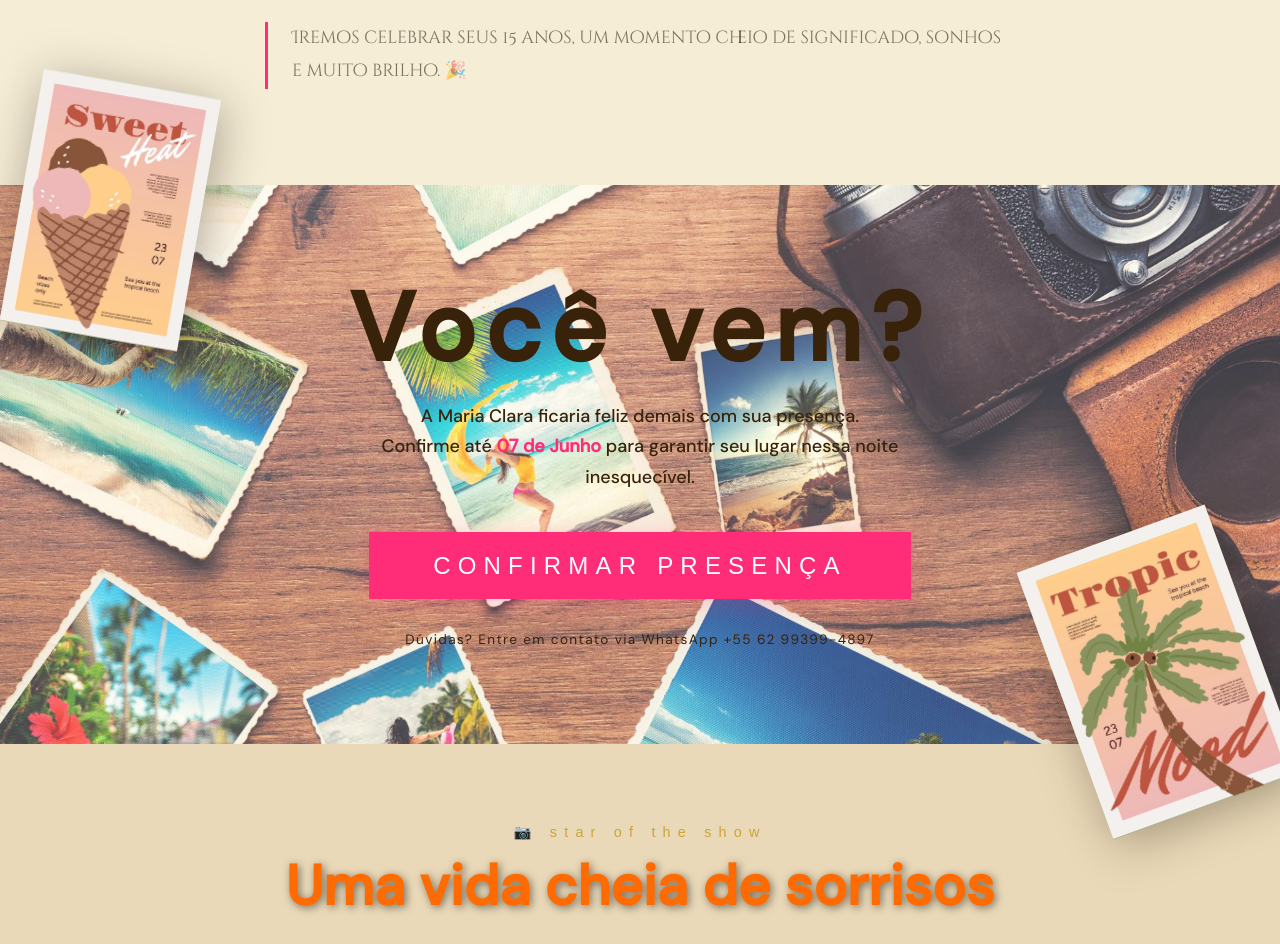
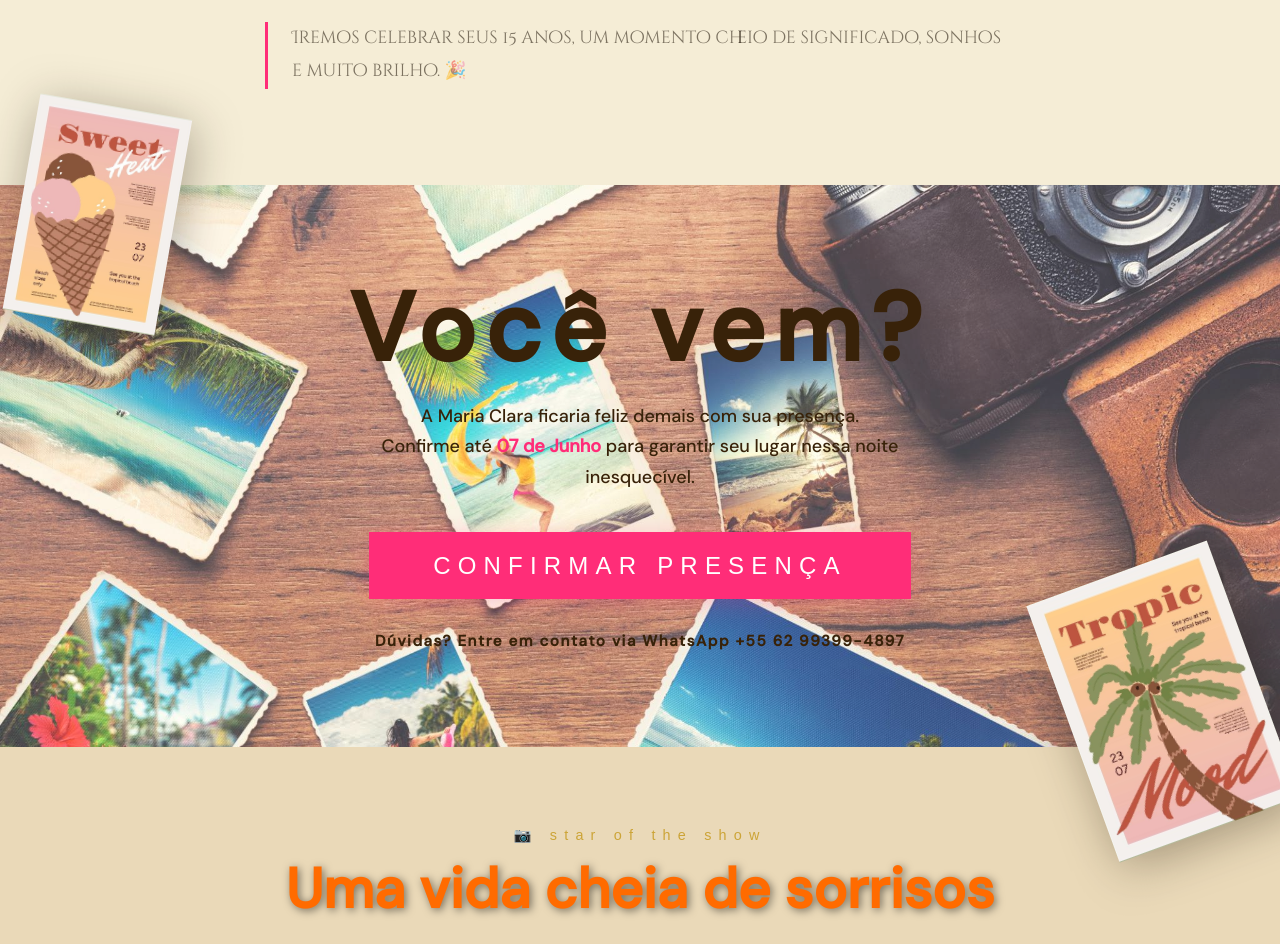
Before and after one commit to MarleMGN/maria-clara-invitation, a React (Create React App) app: page / in a window 1280 px wide. Shown: the part 2596-3540 px from the top of the page. Built offline with nearby package versions, Linux system fonts and the light colour scheme; a web font is replaced by a local one.

Commit message:
responsiveness fix pt2

```diff
--- a/src/components/Rsvp.jsx
+++ b/src/components/Rsvp.jsx
@@ -32,7 +32,8 @@ const Rsvp = ({ onOpenModal }) => {
           <p
             style={{
               marginTop: "2rem",
-              fontSize: "0.85rem",
+              fontSize: "0.95rem",
+              fontWeight: "700",
               color: "var(--ink)",
               letterSpacing: "0.1em",
             }}
--- a/src/index.css
+++ b/src/index.css
@@ -708,7 +708,6 @@ body::before {
   position: relative;
   overflow: hidden;
   background: rgba(255,255,255,0.45);
-  box-shadow: 0 0 16px var(--neon-pink);
   transition: transform 0.6s ease;
 }
 
@@ -813,28 +812,28 @@ body::before {
 
 .rsvp_img-right {
   position: absolute;
-  bottom: -75px;
-  right: 20px;
+  bottom: clamp(-120px, -12vh, -60px);
+  right: clamp(10px, 2vw, 20px);
   filter: drop-shadow(4px 8px 24px rgba(26, 14, 0, 0.35));
   z-index: 20;
   transform: rotate(-20deg);
 }
 
 .rsvp_img-right img {
-  width: 200px;
+  width: clamp(100px, 15vw, 200px);
 }
 
 .rsvp_img-left {
   position: absolute;
-  bottom: 400px;
-  left: 20px;
+  top: clamp(-100px, -10vh, -50px);
+  left: clamp(10px, 2vw, 20px);
   filter: drop-shadow(4px 8px 24px rgba(26, 14, 0, 0.35));
   z-index: 20;
   transform: rotate(10deg);
 }
 
 .rsvp_img-left img {
-  width: 180px;
+  width: clamp(75px, 12vw, 180px);
 }
 
 .rsvp-inner {
@@ -881,76 +880,6 @@ body::before {
   box-shadow: 0 10px 36px rgba(255,45,120,0.35);
 }
 
-@media (max-width: 1024px) {
-  .rsvp_img-right {
-    bottom: -75px;
-    right: 10px;
-  }
-
-  .rsvp_img-right img {
-    width: 170px;
-  }
-
-  .rsvp_img-left {
-    left: 10px;
-    bottom: 390px;
-  }
-
-  .rsvp_img-left img {
-    width: 150px;
-  }
-}
-
-@media (max-width: 768px) {
-  .rsvp_img-right img {
-    width: 120px;
-  }
-
-  .rsvp_img-left {
-    bottom: 450px;
-  }
-
-  .rsvp_img-left img {
-    width: 120px;
-  }
-
-  .info-hero-card::after {
-    display: none;
-  }
-}
-
-@media (max-width: 530px) {
-  .rsvp_img-left {
-    bottom: 470px;
-  }
-}
-
-@media (max-width: 480px) {
-  .rsvp_img-right {
-    bottom: -75px;
-    right: 10px;
-  }
-
-  .rsvp_img-right img {
-    width: 100px;
-  }
-
-  .rsvp_img-left {
-    left: 10px;
-    bottom: 500px;
-  }
-
-  .rsvp_img-left img {
-    width: 100px;
-  }
-}
-
-@media (max-width: 390px) {
-  .rsvp_img-left {
-    bottom: 550px;
-  }
-}
-
 /* ══════════════════════════════════════
    FOOTER
 ══════════════════════════════════════ */
```
